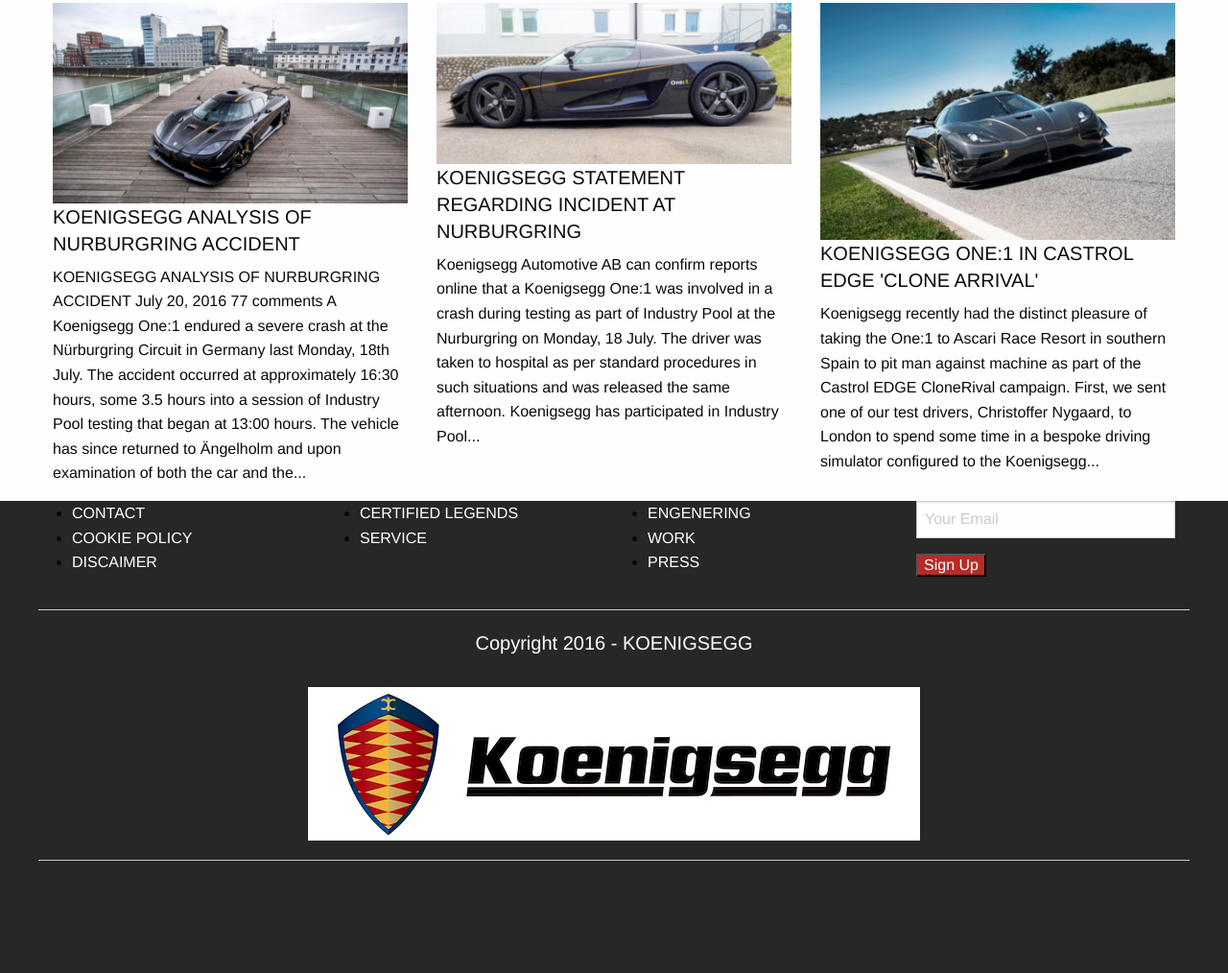
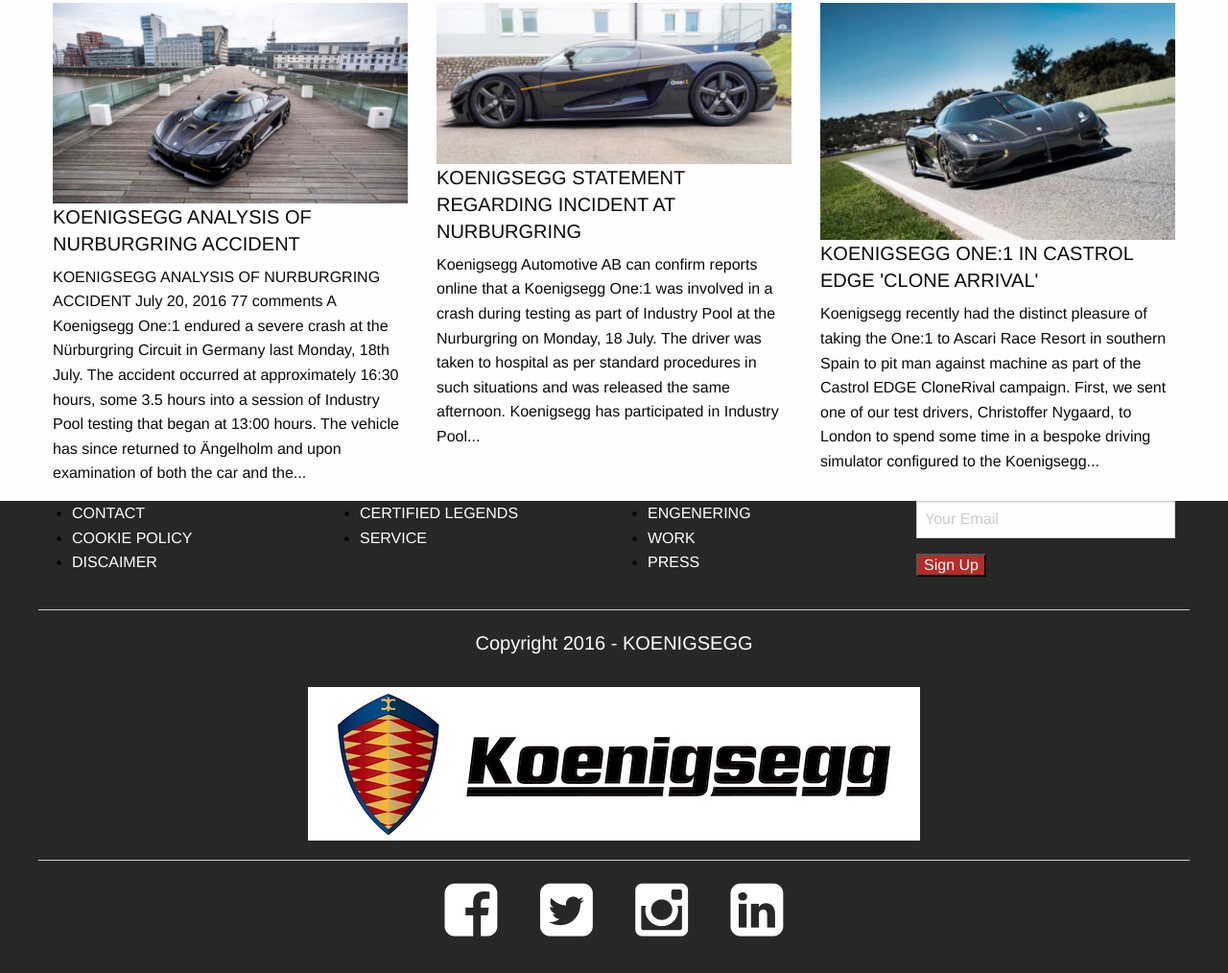
Before and after one commit to vamuigua/koenigsegg, a plain HTML site: page index.html in a window 1280 px wide. Shown: the part 3282-4296 px from the top of the page at 96% size. Drawn offline with nearby package versions, Linux system fonts and the light colour scheme; files whose address does not match are found by name.

Commit message:
modified footer

```diff
--- a/css/main.css
+++ b/css/main.css
@@ -56,3 +56,13 @@
     text-decoration: none;
     color: #fff;
 }
+
+/*SOCIAL*/
+.social{
+    color: #fff;
+    text-align: center;
+}
+
+.social a{
+    margin: 0 20px;
+}
--- a/index.html
+++ b/index.html
@@ -199,6 +199,12 @@
             <div style="text-align:center;">  <img src="img/Koenigsegg-logo.jpg"></div>
             <hr>
             <!--Social icons-->
+            <div class="social">
+            <a href="#"><i class="fa fa-facebook-square fa-4x" aria-hidden="true"></i></a>
+            <a href="#"><i class="fa fa-twitter-square fa-4x" aria-hidden="true"></i></a>
+            <a href="#"><i class="fa fa-instagram fa-4x" aria-hidden="true"></i></a>
+            <a href="#"><i class="fa fa-linkedin-square fa-4x" aria-hidden="true"></i></a>
+        </div>
     </footer>
     <!--Import jQuery before materialize.js-->
     <script type="text/javascript" src="https://code.jquery.com/jquery-2.1.1.min.js"></script>
```
